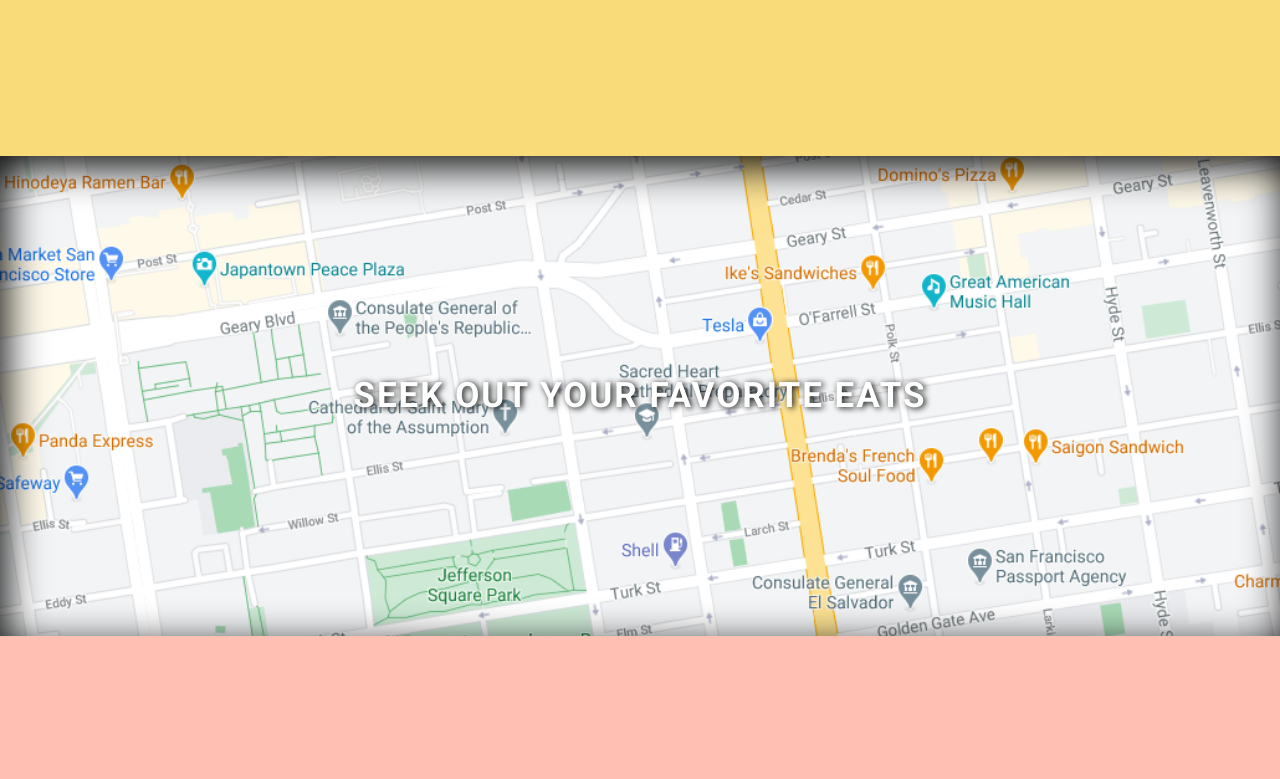
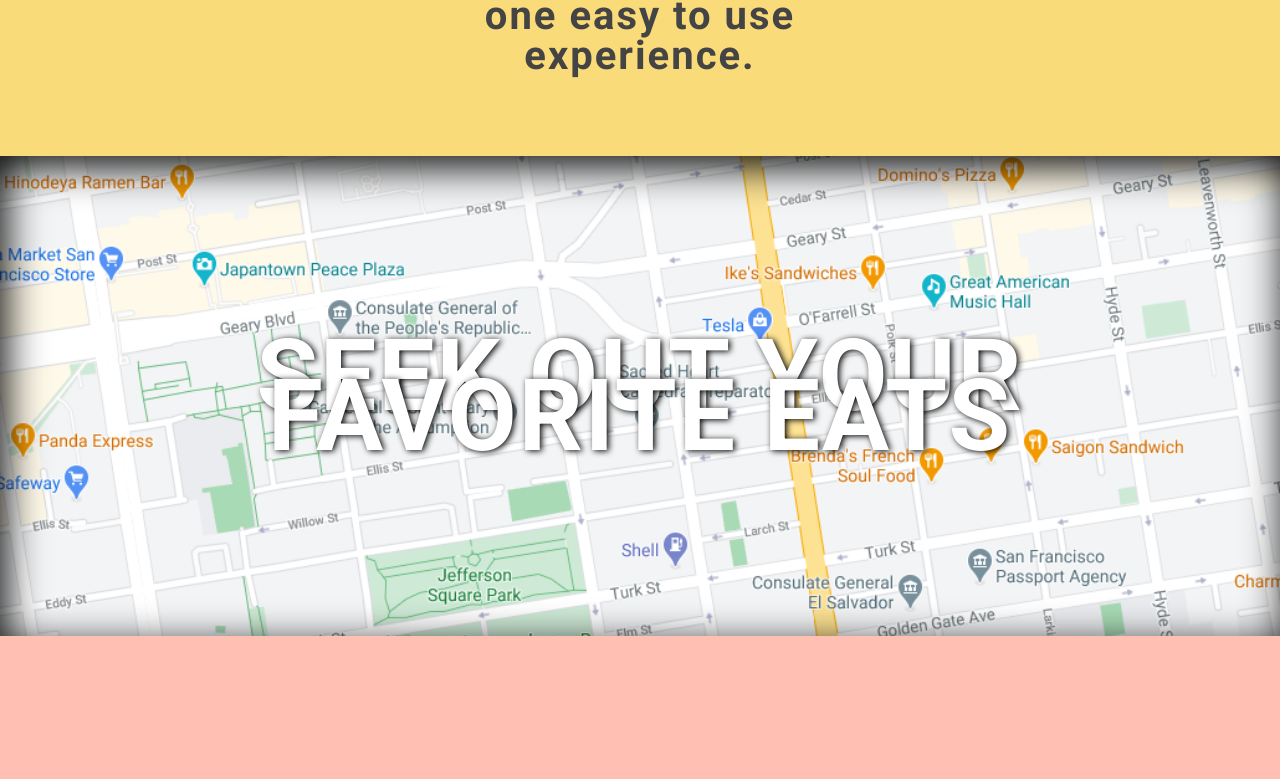
Before and after one commit to MileyWright/front-end, a React (Create React App) app: page / in a window 1280 px wide. Shown: the part 1065-1844 px from the top of the page. Built offline with nearby package versions, Linux system fonts and the light colour scheme; grey boxes are pictures that could not be loaded; a web font is replaced by a local one.

Commit message:
font size fixes for home

```diff
--- a/src/components/Home.js
+++ b/src/components/Home.js
@@ -122,9 +122,13 @@
             font-size: 3.5rem;
             line-height: 4rem;
             height: 60vh;
+            p {
+                font-size: 10rem;
+            }
         }
-        .info2 {
+        .info1, .info2 {
             p {
+                font-size: 4rem;
                 width: 50%;
             }
         }
@@ -152,7 +156,7 @@
                 </p>
             </section>
             <section className="hero img2">
-                SEEK OUT YOUR FAVORITE EATS
+                <p>SEEK OUT YOUR FAVORITE EATS</p>
             </section>
             <section className="hero info3">
                 <img src='./food1.jpg' alt='' />
```
